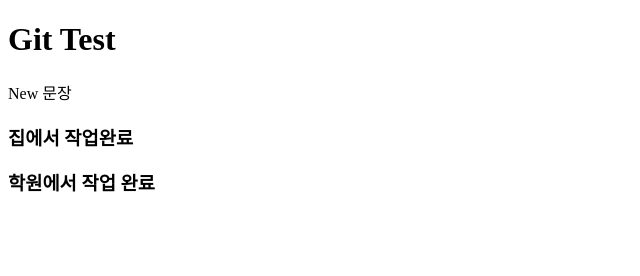
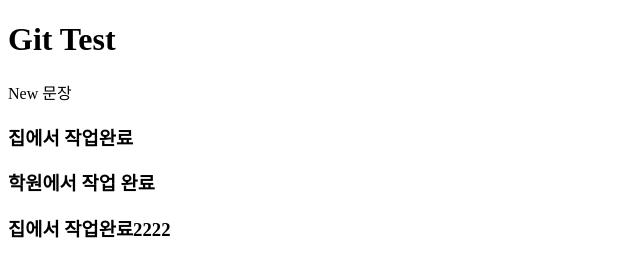
Before and after one commit to lunasoo/git-test-20251016-new, a plain HTML site: page index.html in a window 1280 px wide. Shown: the whole page, without its empty margins (0-640 px from the left). Drawn offline with Linux system fonts and the light colour scheme.

Commit message:
homework_2

```diff
--- a/index.html
+++ b/index.html
@@ -11,6 +11,7 @@
     <h3>집에서 작업완료</h3>
     <!-- 학원에서 작업 완료 문구 추가하고 git에 commit한 후 집에서 당겨올 것 -->
     <h3>학원에서 작업 완료</h3>
+    <h3>집에서 작업완료2222</h3>
 
 </body>
 </html>
```
